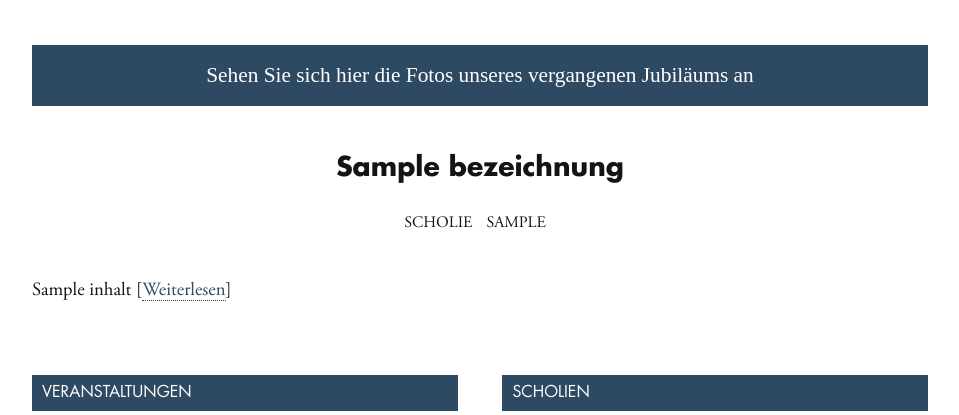
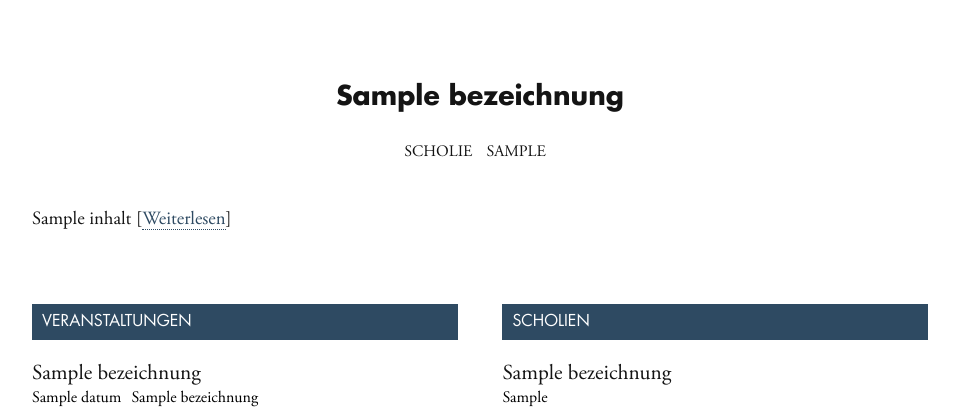
Before and after one commit to valuehack/scholarium.at, a Django app: template templates/startseite.html in a window 1280 px wide. Shown: the part 270-685 px from the top of the page, without its empty margins (160-1119 px from the left). Run offline with Django 3.2, Linux system fonts and the light colour scheme; the template is opened without the code that fills it: most values are stand-ins (such as "Sample title", 1, 10 or a date in 2020); parts of the project's set-up code (start-up, migrations or seed data) failed here and were passed over; some libraries are stand-ins or nearby versions.

Commit message:
kleine korrekturen in templates: startseite & Gast/scholien.html

```diff
--- a/templates/startseite.html
+++ b/templates/startseite.html
@@ -2,15 +2,12 @@
 {% load static %}
 
 {% block content %}
-  <div class="jubilaeum_banner">
-    <a href="http://www.scholarium.at/jubilaeum">Sehen Sie sich hier die Fotos unseres vergangenen Jubiläums an</a>
-  </div>
 
   <div style="padding: 10px 15% 20px 15%; width: 70%; display: inline-block; color: rgb(20,20,20); margin-bottom: 30px;">
     <div class="startseite_letzter_artikel">
       {% with artikel=liste_artikel.0 %}
       <h1>
-        <a href="{{ artikel.slug }}">{{ artikel.bezeichnung|safe }}</a>
+        <a href="/scholien/{{ artikel.slug }}">{{ artikel.bezeichnung|safe }}</a>
       </h1>
       <br>
       <div>
@@ -18,7 +15,7 @@
         <span>{{ artikel.datum_publizieren }}</span>
       </div>
       <br>
-      <p>{{ artikel.inhalt|safe|truncatewords:42 }} [<a href="{{ artikel.slug }}">Weiterlesen</a>]</p>
+      <p>{{ artikel.inhalt|safe|truncatewords:42 }} [<a href="/scholien/{{ artikel.slug }}">Weiterlesen</a>]</p>
       {% endwith %}
     </div>
   </div>
```
Also changed, not shown: templates/Gast/scholien.html (+5 -2 lines).
